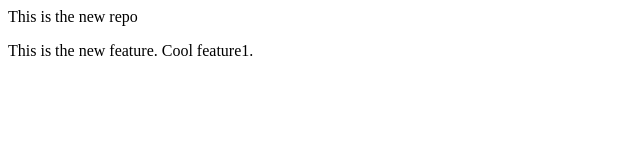
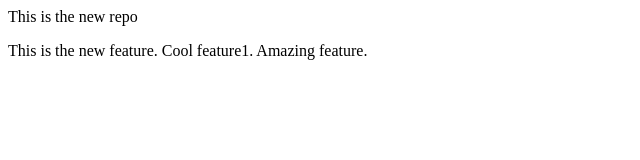
Before and after one commit to Jasmineriar/LocalRepo, a plain HTML site: page index.html in a window 1280 px wide. Shown: the full height of the page, 0-640 px from the left. Drawn offline with Linux system fonts and the light colour scheme.

Commit message:
Update index.html

```diff
--- a/index.html
+++ b/index.html
@@ -2,5 +2,5 @@
     This is the new repo
 </p>
 <p>
-    This is the new feature. Cool feature1.
+    This is the new feature. Cool feature1. Amazing feature.
 </p>
```
